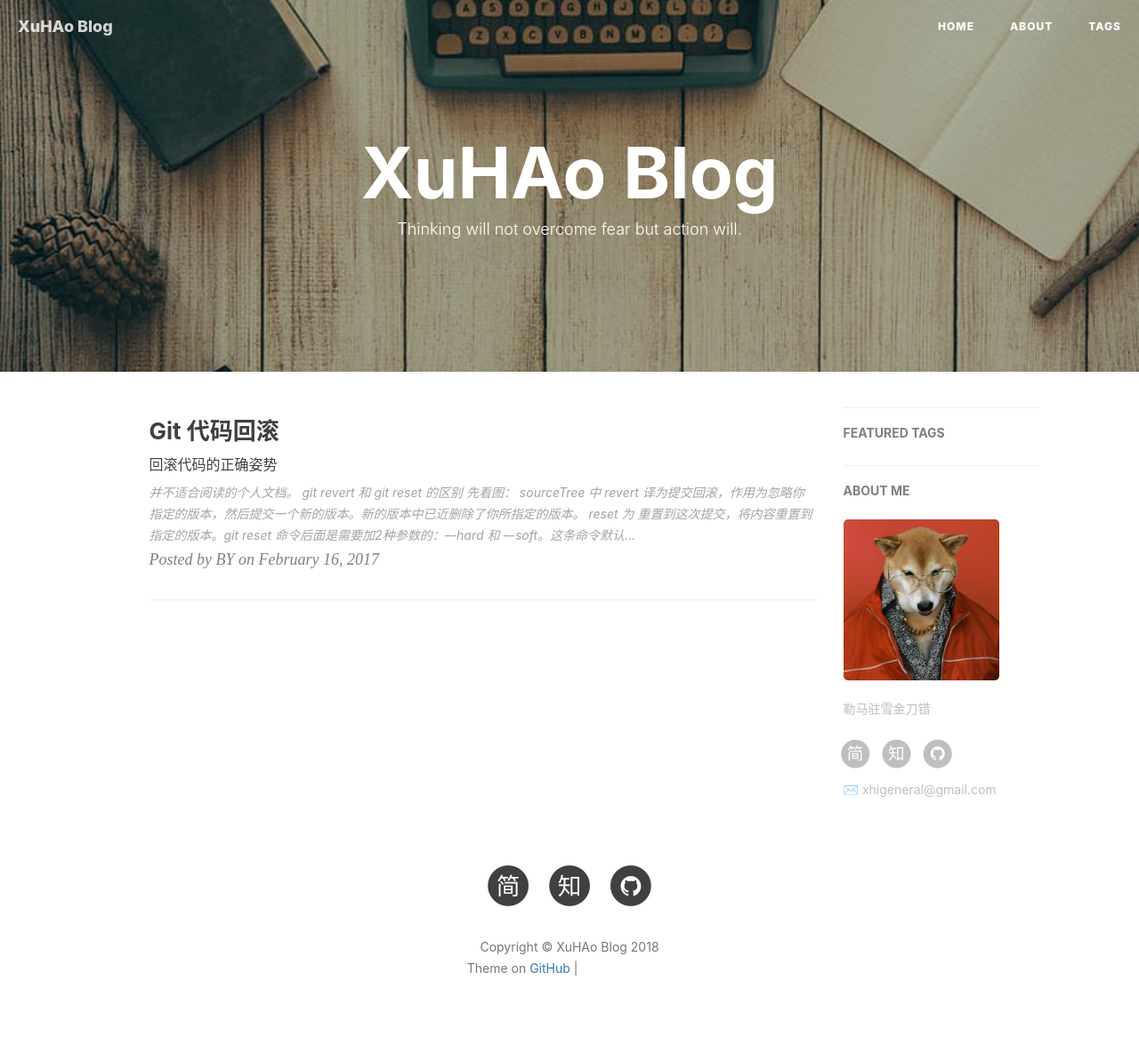
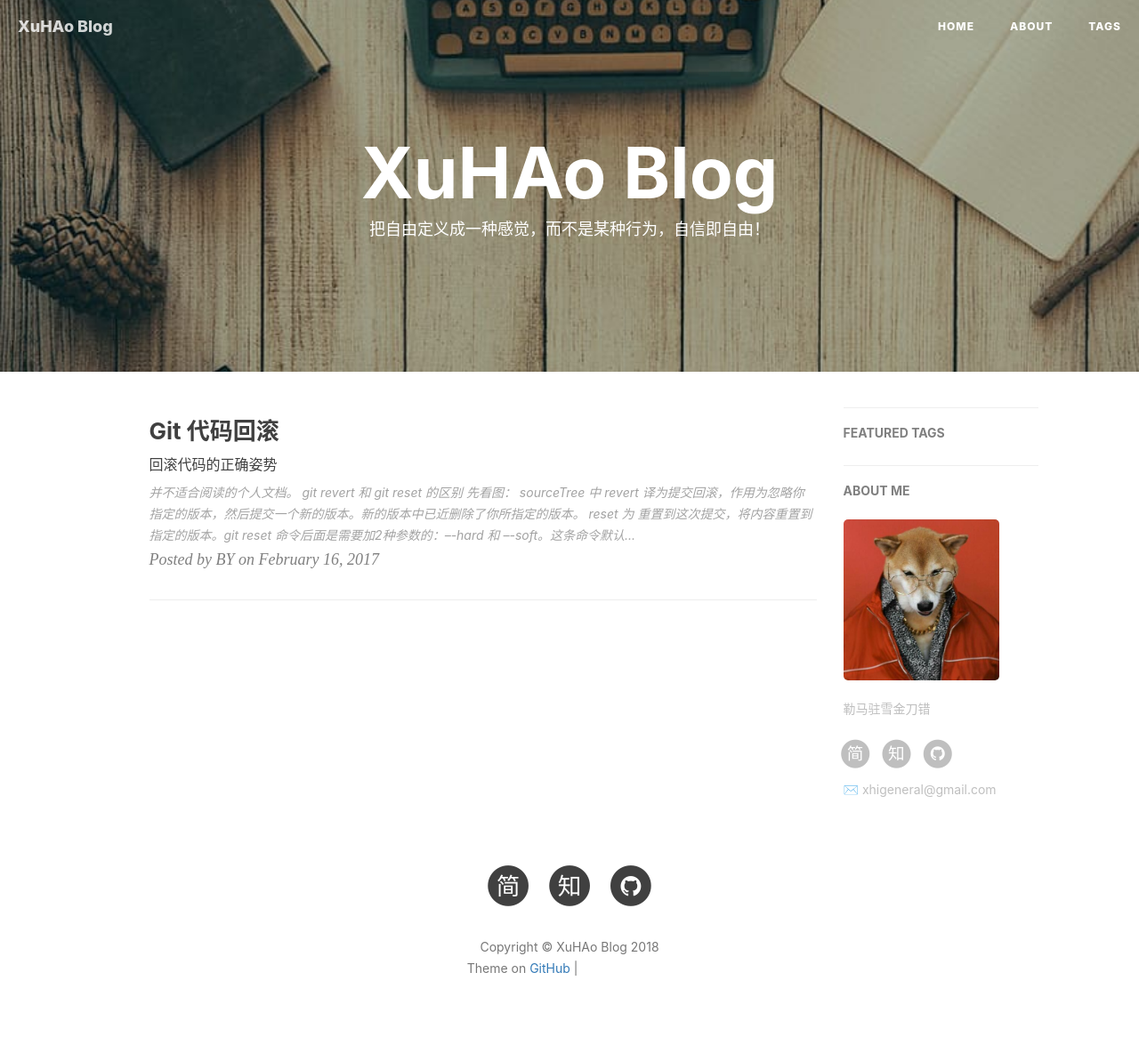
Before and after one commit to XuHaoIgeneral/XuHaoIgeneral.github.io, a Jekyll site: the page built from index.html, in a window 1280 px wide. Shown: the whole page at 89% size. Built offline with Jekyll 4.4.1, drawn with Linux system fonts in a browser that asks for light colours; nearby versions of some CDN libraries; the list of posts is cut into pages by our own code; comment, search, counter and statistics services are not loaded; grey boxes are pictures that could not be loaded.

Commit message:
非主流签名修改

```diff
--- a/index.html
+++ b/index.html
@@ -1,6 +1,6 @@
 ---
 layout: page
-description: "Thinking will not overcome fear but action will."
+description: "把自由定义成一种感觉，而不是某种行为，自信即自由！"
 ---
 
 {% for post in paginator.posts %}
```
